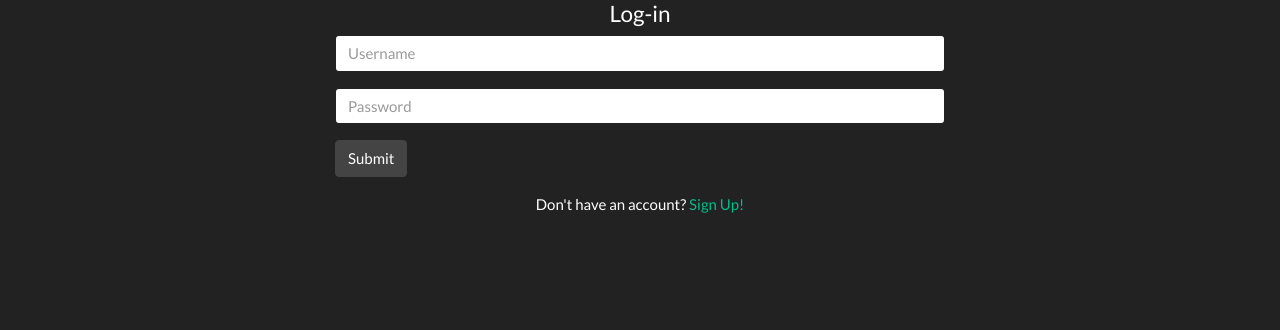
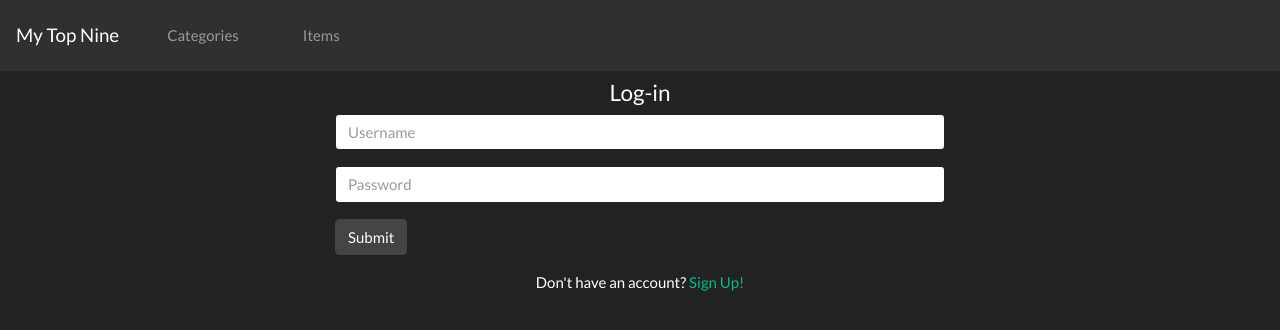
Before and after one commit to bw-my-top-nine/front-end, a React (Create React App) app: page / in a window 1280 px wide. Shown: the top 330 px of the page. Built offline with nearby package versions, Linux system fonts and the light colour scheme.

Commit message:
show Header and add loginForm margin top

```diff
--- a/src/App.js
+++ b/src/App.js
@@ -13,7 +13,7 @@ import ItemList from './components/ItemList';
 function App() {
   return (
       <div className="App">
-        {/*<Header />*/}
+        <Header />
         <Route exact path='/' render={props => <LoginForm {...props}/>} />
         <Route path ='/register-form' component={RegisterForm} />
         {/*<CreateItem />*/}
--- a/src/components/LoginForm.js
+++ b/src/components/LoginForm.js
@@ -27,7 +27,7 @@ const LoginForm = (props) => {
 
     return(
         <div className="col-sm-6 mx-auto">
-            <h4>Log-in</h4>
+            <h4 className="mt-2">Log-in</h4>
             <Form onSubmit={handleSubmit}>
                 <FormGroup>
                     <Input
```
